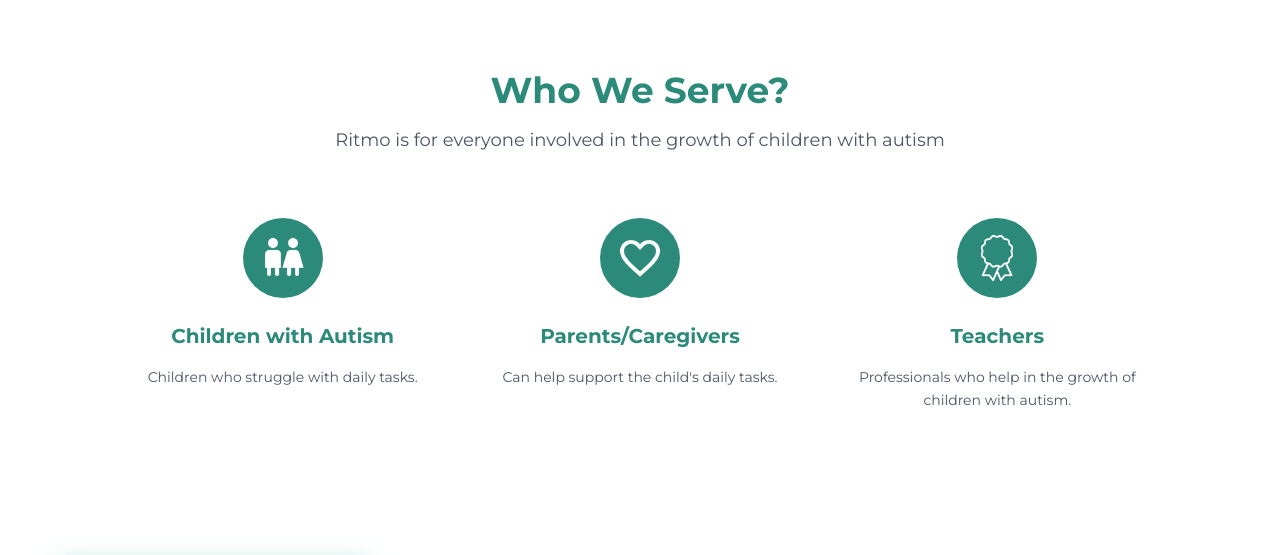
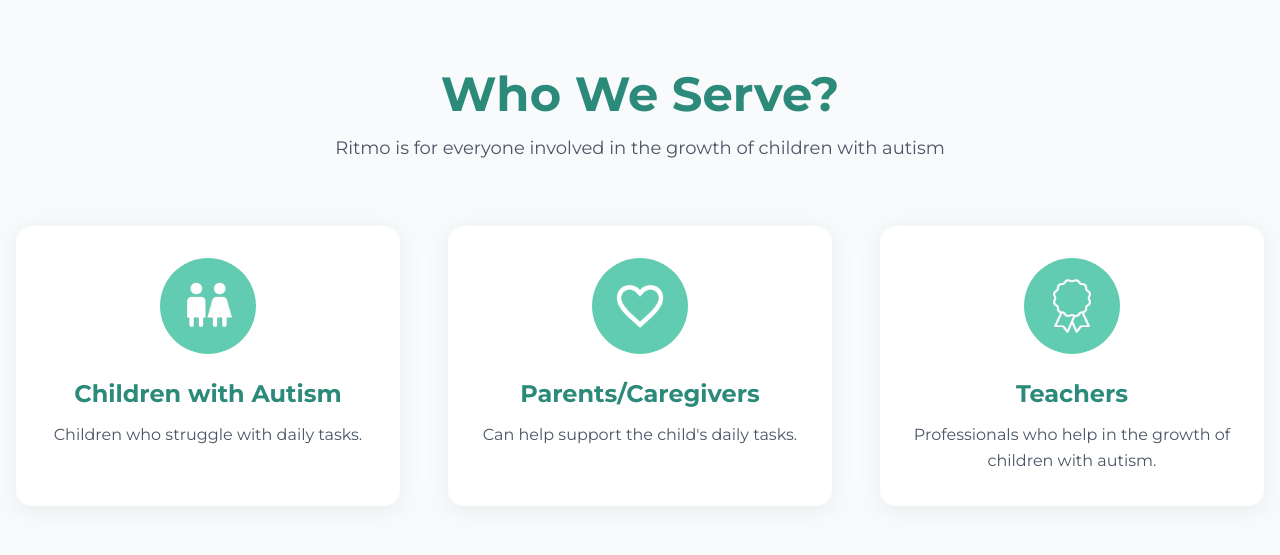
Before and after one commit to johnkarlmolina/ritmo-2.0, a React (Vite) app: page /about in a window 1280 px wide. Shown: the part 3026-3581 px from the top of the page. Built offline with nearby package versions, Linux system fonts and the light colour scheme; grey boxes are pictures that could not be loaded.

Commit message:
last push

```diff
--- a/src/pages/about.tsx
+++ b/src/pages/about.tsx
@@ -187,31 +187,34 @@
 			</section>
 
 			{/* Who We Serve */}
-			<section className="py-20 px-4 bg-white" data-reveal>
-				<div className="max-w-7xl mx-auto">
-					<h2 className="text-4xl font-bold text-center mb-4" style={{ color: '#2B8A7A' }}>{t('whoWeServe')}</h2>
-					<p className="text-center text-gray-600 text-lg mb-16 max-w-3xl mx-auto">{t('ritmoIsDesignedFor')}</p>
-					<div className="grid grid-cols-1 md:grid-cols-3 gap-12 max-w-5xl mx-auto">
-						<div className="flex flex-col items-center text-center">
-							<div className="w-20 h-20 rounded-full mb-6 flex items-center justify-center" style={{ backgroundColor: '#2B8A7A' }}>
-								<img src={ChildrenIcon} alt="Children Icon" className="w-12 h-12" />
+			<section className="py-20 px-4 bg-gray-50" data-reveal>
+				<div className="max-w-7xl mx-auto text-center">
+					<h2 className="text-4xl md:text-5xl font-bold mb-4" style={{ color: '#2B8A7A' }}>{t('whoWeServe')}</h2>
+					<p className="text-lg text-gray-600 mb-16 max-w-3xl mx-auto">{t('ritmoIsDesignedFor')}</p>
+					<div className="grid grid-cols-1 md:grid-cols-3 gap-8 md:gap-12">
+						{/* Card 1: Children */}
+						<div className="bg-white rounded-2xl p-8 shadow-[0_4px_24px_rgba(43,138,122,0.1)] hover:shadow-[0_10px_40px_rgba(43,138,122,0.2)] transition-all duration-300 ease-in-out transform hover:-translate-y-2">
+							<div className="w-24 h-24 rounded-full mb-6 mx-auto flex items-center justify-center" style={{ backgroundColor: '#61CCB2' }}>
+								<img src={ChildrenIcon} alt="Children Icon" className="w-14 h-14" />
 							</div>
-								<h3 className="text-xl font-bold mb-4" style={{ color: '#2B8A7A' }}>{t('childrenWithAutism')}</h3>
-								<p className="text-gray-600 text-sm leading-relaxed">{t('childrenBenefit')}</p>
+							<h3 className="text-2xl font-bold mb-3" style={{ color: '#2B8A7A' }}>{t('childrenWithAutism')}</h3>
+							<p className="text-gray-600 leading-relaxed">{t('childrenBenefit')}</p>
 						</div>
-						<div className="flex flex-col items-center text-center">
-							<div className="w-20 h-20 rounded-full mb-6 flex items-center justify-center" style={{ backgroundColor: '#2B8A7A' }}>
-								<img src={ParentIcon} alt="Parents Icon" className="w-12 h-12" />
+						{/* Card 2: Parents */}
+						<div className="bg-white rounded-2xl p-8 shadow-[0_4px_24px_rgba(43,138,122,0.1)] hover:shadow-[0_10px_40px_rgba(43,138,122,0.2)] transition-all duration-300 ease-in-out transform hover:-translate-y-2">
+							<div className="w-24 h-24 rounded-full mb-6 mx-auto flex items-center justify-center" style={{ backgroundColor: '#61CCB2' }}>
+								<img src={ParentIcon} alt="Parents Icon" className="w-14 h-14" />
 							</div>
-								<h3 className="text-xl font-bold mb-4" style={{ color: '#2B8A7A' }}>{t('parentsAndCaregivers')}</h3>
-								<p className="text-gray-600 text-sm leading-relaxed">{t('parentsBenefit')}</p>
+							<h3 className="text-2xl font-bold mb-3" style={{ color: '#2B8A7A' }}>{t('parentsAndCaregivers')}</h3>
+							<p className="text-gray-600 leading-relaxed">{t('parentsBenefit')}</p>
 						</div>
-						<div className="flex flex-col items-center text-center">
-							<div className="w-20 h-20 rounded-full mb-6 flex items-center justify-center" style={{ backgroundColor: '#2B8A7A' }}>
-								<img src={EducatorsIcon} alt="Educators Icon" className="w-12 h-12" />
+						{/* Card 3: Educators */}
+						<div className="bg-white rounded-2xl p-8 shadow-[0_4px_24px_rgba(43,138,122,0.1)] hover:shadow-[0_10px_40px_rgba(43,138,122,0.2)] transition-all duration-300 ease-in-out transform hover:-translate-y-2">
+							<div className="w-24 h-24 rounded-full mb-6 mx-auto flex items-center justify-center" style={{ backgroundColor: '#61CCB2' }}>
+								<img src={EducatorsIcon} alt="Educators Icon" className="w-14 h-14" />
 							</div>
-								<h3 className="text-xl font-bold mb-4" style={{ color: '#2B8A7A' }}>{t('educatorsAndTherapists')}</h3>
-								<p className="text-gray-600 text-sm leading-relaxed">{t('educatorsBenefit')}</p>
+							<h3 className="text-2xl font-bold mb-3" style={{ color: '#2B8A7A' }}>{t('educatorsAndTherapists')}</h3>
+							<p className="text-gray-600 leading-relaxed">{t('educatorsBenefit')}</p>
 						</div>
 					</div>
 				</div>
```
